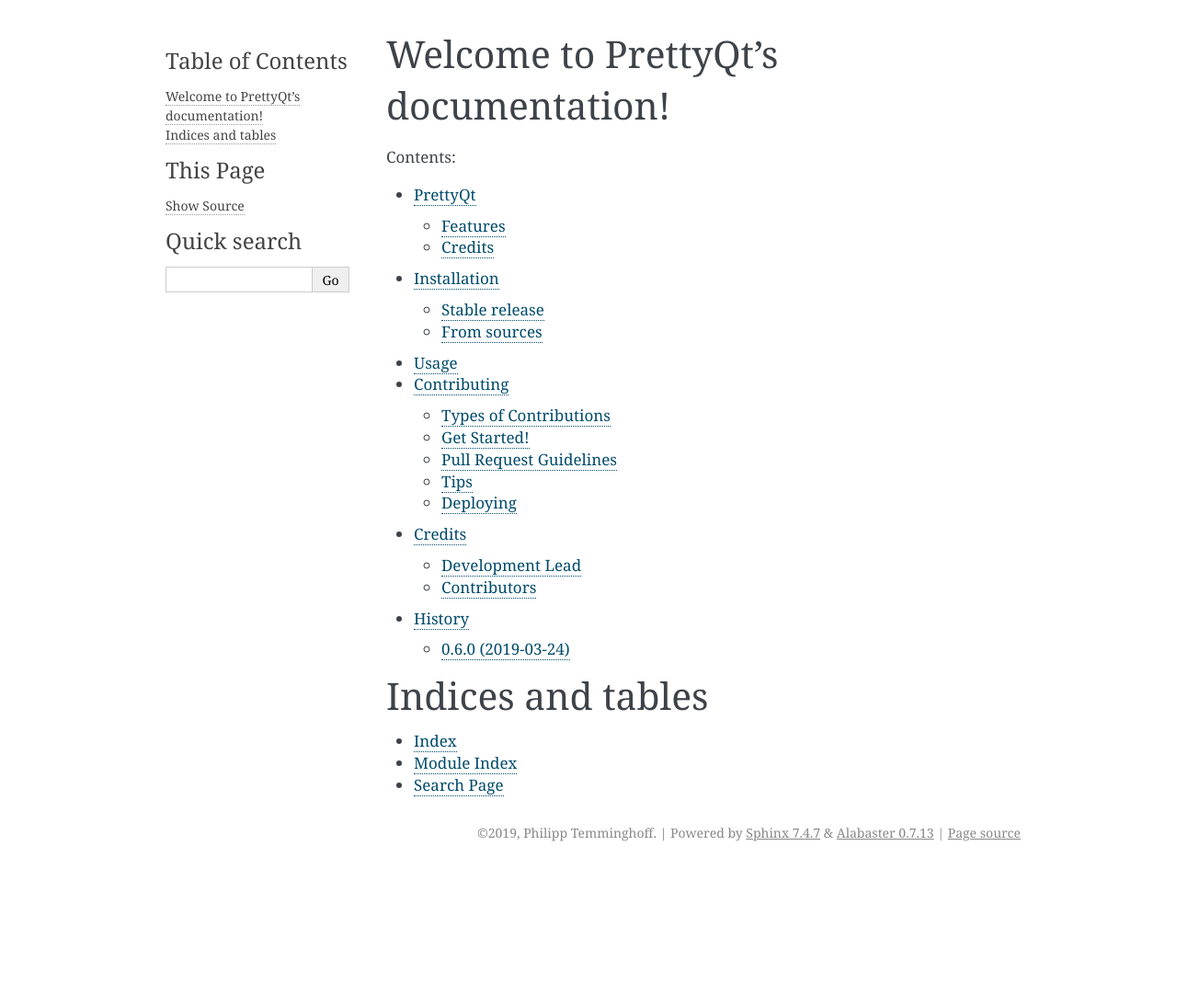
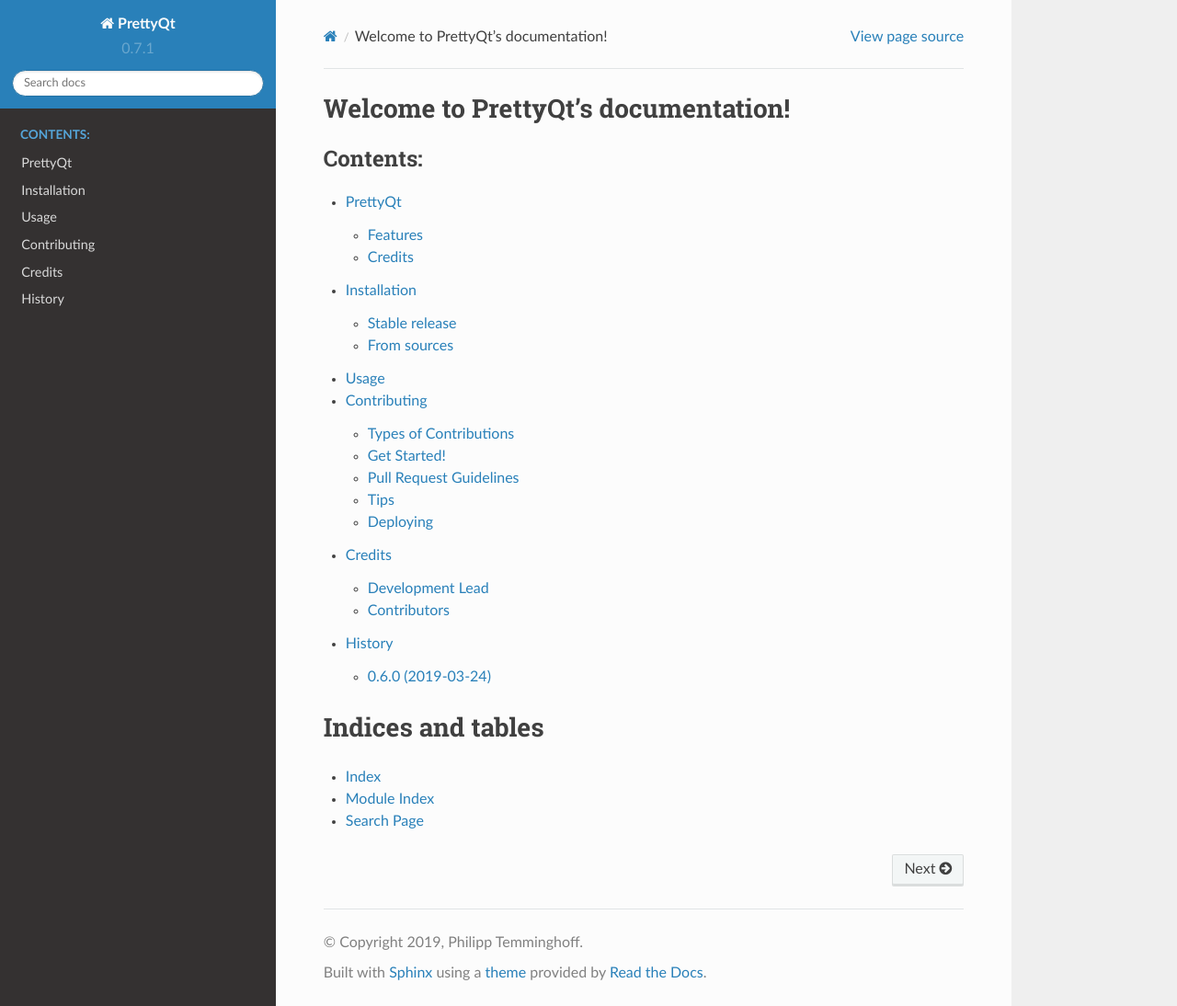
Before and after one commit to phil65/PrettyQt, a Sphinx documentation site: the page built from docs/index.rst, in a window 1280 px wide and 1094 px high. Shown: the whole window at 92% size. Built offline with Sphinx 7.4.7 and the Read the Docs theme 2.0.0, drawn with Linux system fonts in a browser that asks for light colours; pages that are not in the unit, such as notebooks, are missing from menus.

Commit message:
sphinx rtd theme

```diff
--- a/docs/conf.py
+++ b/docs/conf.py
@@ -84,7 +84,7 @@
 # The theme to use for HTML and HTML Help pages.  See the documentation for
 # a list of builtin themes.
 #
-html_theme = 'alabaster'
+html_theme = 'sphinx_rtd_theme'
 
 # Theme options are theme-specific and customize the look and feel of a
 # theme further.  For a list of options available for each theme, see the
--- a/requirements_dev.txt
+++ b/requirements_dev.txt
@@ -6,6 +6,7 @@
 tox==3.5.2
 coverage==4.5.1
 Sphinx==1.8.1
+sphinx_rtd_theme>=0.4.3
 twine==1.12.1
 
 pytest==3.8.2
```
